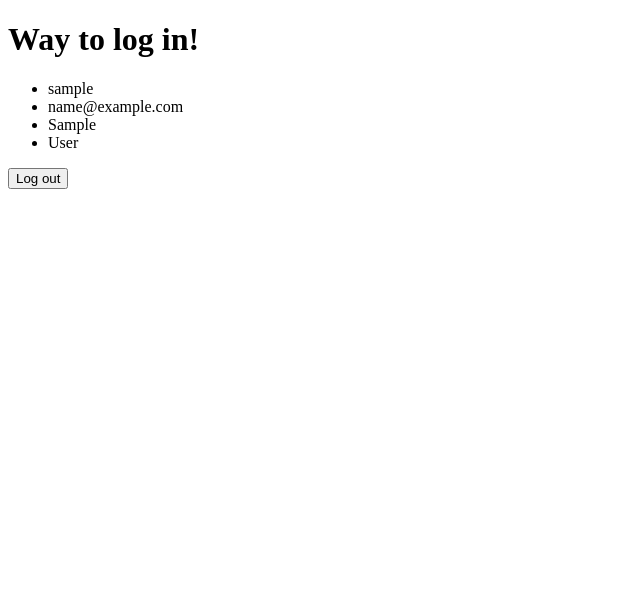
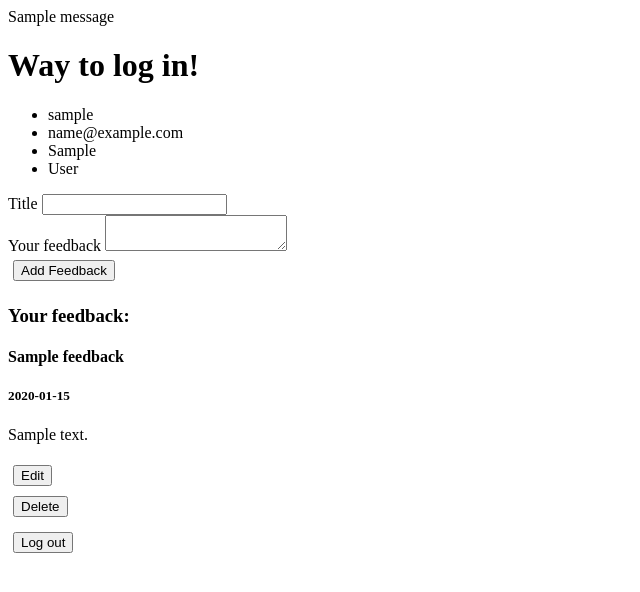
Before and after one commit to tristanbrody/auth-exercise, a Flask app: a page that uses templates/base.html in a window 1280 px wide. Shown: the top 592 px of the page, without its empty margins (0-640 px from the left). Run offline with Flask 2, Linux system fonts and the light colour scheme; the visitor is signed in with stand-in values (Sample User, id 1); tables that the repository leaves empty hold one stand-in row (values such as "Sample post"); one stand-in notice (Sample message) is shown; parts of the project's set-up code (start-up, migrations or seed data) failed here and were passed over.

Commit message:
rough draft of exercise completed. Missing styles and 'further study' components

```diff
--- a/app.py
+++ b/app.py
@@ -1,7 +1,7 @@
 from flask import Flask, request, redirect, render_template, url_for, flash, jsonify, session
 from flask_debugtoolbar import DebugToolbarExtension
 from sqlalchemy import desc
-from models import db, User, connect_db
+from models import db, User, Feedback, connect_db
 from flask_bcrypt import Bcrypt
 from forms import AddUserForm, LoginForm, FeedbackForm
 
@@ -14,13 +14,19 @@ debug = DebugToolbarExtension(app)
 bcrypt = Bcrypt()
 connect_db(app)
 
+#TODO clean up view functions by moving most of the logic to some sort of controller
+
 @app.route('/')
 def root():
     """Redirect to /register"""
+    if 'username' in session:
+        return redirect(url_for('show_logged_in', username=session['username']))
     return redirect(url_for('register'))
 
 @app.route('/register', methods=['GET', 'POST'])
 def register():
+    if 'username' in session:
+        return redirect(url_for('show_logged_in', username=session['username']))
     form = AddUserForm()
     if form.validate_on_submit():
         username = form.username.data
@@ -51,15 +57,15 @@ def show_login():
 
 @app.route('/users/<username>')
 def show_logged_in(username):
-    # need to add logic for showing Feedback from user
     if 'username' not in session:
         flash("Please log in first to view this")
         return redirect('/login')
-    user = User.query.get(username)
-    print(user.username)
+    user = User.query.get(session['username'])
     if user == None:
         return redirect('/login')
-    return render_template('logged_in.html',user=user)
+    feedback = Feedback.query.filter_by(username=session['username']).all()
+    form = FeedbackForm()
+    return render_template('logged_in.html',user=user, form=form, feedback=feedback)
 
 @app.route('/logout', methods=['POST'])
 def process_logout():
@@ -71,26 +77,67 @@ def redirect_logout():
     """Only accept logout requests made via post"""
     return redirect(url_for('show_login'))
 
-# routes to work on tomorrow
-# need to add FeedbackForm
-
 @app.route('/users/<username>/delete', methods=['POST'])
 def delete_account(username):
     return redirect('/')
 
-@app.route('users/<username>/feedback/add', methods=['GET', 'POST'])
+@app.route('/users/<username>/feedback/add', methods=['POST'])
 def handle_feedback_form(username):
+    if 'username' not in session:
+        flash("Please log in to post feedback")
+        return redirect(url_for('show_login'))
+    if username != session['username']:
+        flash("You can't post feedback for somebody else's account!")
+        return redirect(url_for('show_logged_in'))
+
     form = FeedbackForm()
-    return render_template('add_feedback.html')
-
-@app.route('feedback/<feedback_id>/update', methods=['GET', 'POST'])
-def handle_feedback_update(feedback_id):
-    form = FeedbackForm()
+    if form.validate_on_submit():
+        title = form.title.data
+        content = form.content.data
+    new_feedback = Feedback(title=title,content=content,username=username)
+    db.session.add(new_feedback)
+    db.session.commit()
+    flash("Your feedback has been added")
     return redirect(url_for('show_logged_in', username=session['username']))
 
-@app.route('feedback/<feedback_id>/delete', methods=['POST'])
+@app.route('/feedback/<feedback_id>/update', methods=['GET', 'POST'])
+def handle_feedback_update(feedback_id):
+    if 'username' not in session:
+        flash("Please log in to post feedback")
+        return redirect(url_for('show_login'))
+
+    feedback = Feedback.query.get(feedback_id)
+    if feedback == None:
+        return redirect(url_for('show_logged_in', username=session['username']))
+    if feedback.username != session['username']:
+        flash("You can't update feedback for somebody else's account!")
+        return redirect(url_for('show_logged_in', username=session['username']))
+
+
+    form = FeedbackForm()
+    if form.validate_on_submit():
+        feedback.title = form.title.data
+        feedback.content = feedback.content.data
+        flash("Your feedback was updated")
+        return redirect(url_for('show_logged_in', username=session['username']))
+    return render_template('edit_feedback.html', form=form)
+
+@app.route('/feedback/<feedback_id>/delete', methods=['POST'])
 def delete_feedback(feedback_id):
-    feedback = db.session.get(feedback_id)
+    if 'username' not in session:
+        flash("Please log in to delete feedback")
+        return redirect(url_for('show_login'))
+    feedback = Feedback.query.get(feedback_id)
+    if feedback == None:
+        return redirect(url_for('show_logged_in', username=session['username']))
+    if feedback.username != session['username']:
+        flash("You can't delete feedback for somebody else's account!")
+        return redirect(url_for('show_logged_in', username=session['username']))
     db.session.delete(feedback)
     db.session.commit()
+    flash("Your post has been deleted")
     return redirect(url_for('show_logged_in', username=session['username']))
+
+# def check_if_logged_in():
+#     if 'username' in session:
+#         redirect(url_for('show_logged_in', username=session['username']))
--- a/forms.py
+++ b/forms.py
@@ -1,5 +1,5 @@
 from flask_wtf import FlaskForm
-from wtforms import StringField, FloatField, IntegerField, BooleanField, PasswordField
+from wtforms import StringField, FloatField, IntegerField, BooleanField, PasswordField, TextAreaField
 from wtforms.fields.html5 import EmailField
 from wtforms.validators import InputRequired, Regexp, URL, NumberRange, Optional, Length
 
@@ -15,3 +15,8 @@ class AddUserForm(FlaskForm):
 class LoginForm(FlaskForm):
     username = StringField("Username", validators=[InputRequired()])
     password = PasswordField("Password", validators=[InputRequired()])
+
+class FeedbackForm(FlaskForm):
+    """Add feedbacK"""
+    title = StringField("Title", validators=[InputRequired()])
+    content = TextAreaField("Your feedback", validators=[InputRequired()])
--- a/models.py
+++ b/models.py
@@ -7,6 +7,8 @@ db = SQLAlchemy()
 def connect_db(app):
     db.app = app
     db.init_app(app)
+    # db.drop_all()
+    # db.create_all()
 
 class User(db.Model):
     __tablename__ = "users"
@@ -34,4 +36,5 @@ class Feedback(db.Model):
     id = db.Column(db.Integer, primary_key=True, autoincrement=True)
     title = db.Column(db.String(100), nullable=False)
     content = db.Column(db.String(500), nullable=False)
-    username = db.Column(db.String(20), db.ForeignKey('user.username'), nullable=False)
+    username = db.Column(db.String(20), db.ForeignKey('users.username'), nullable=False)
+    created_at = db.Column(db.Date, default=db.func.current_timestamp())
--- a/static/styles.css
+++ b/static/styles.css
@@ -0,0 +1,7 @@
+div.feedback-item {
+	margin-bottom: 5px;
+}
+
+button {
+	margin: 5px;
+}
--- a/templates/base.html
+++ b/templates/base.html
@@ -6,6 +6,7 @@
     <meta http-equiv="X-UA-Compatible" content="IE=edge">
     <meta name="viewport" content="width=device-width, initial-scale=1.0">
     <title>{% block title %}{% endblock %}</title>
+    <link rel="stylesheet" href="../static/styles.css">
 </head>
 
 <body>
--- a/templates/logged_in.html
+++ b/templates/logged_in.html
@@ -3,6 +3,9 @@
 {% block title %}{{user.username}} | Your Account{% endblock %}
 
 {% block content %}
+{% for flashed_message in get_flashed_messages()%}
+{{flashed_message }}
+{% endfor %}
 <h1>Way to log in!</h1>
 {% if 'username' in session %}
 <ul>
@@ -12,6 +15,40 @@
     <li>{{user.last_name}}</li>
 </ul>
 {% endif %}
+<form action="/users/{{user.username}}/feedback/add" method="POST">
+    {{ form.hidden_tag() }}
+    {% for field in form if field.widget.input_type != 'hidden' %}
+    <div class="login-form--item input-wrapper">
+        {{field.label(class_="")}}
+        {{field(class_="")}}
+        {% for error in field.errors %}
+        {{ error }}
+        {% endfor %}
+    </div>
+    {% endfor %}
+
+    <button>Add Feedback</button>
+</form>
+{% if feedback %}
+<h3>Your feedback:</h3>
+{% for item in feedback %}
+
+<div class="feedback-item">
+    <h4>{{item.title}}</h4>
+    <h5>{{item.created_at}}</h5>
+    <p>{{item.content}}</p>
+    <form action="/feedback/{{item.id}}/update">
+        <button>Edit</button>
+    </form>
+    <form action="/feedback/{{item.id}}/delete" method="POST">
+        <button class="delete-button">Delete</button>
+        <!--TODO add font awesome icon for delete-->
+    </form>
+</div>
+
+{% endfor %}
+{% endif %}
+
 <form action="/logout" method="POST">
     <button class="logout-button">Log out</button>
 </form>
```
Also changed, not shown: templates/edit_feedback.html (added, +19 -0 lines), requirements.txt (line endings or trailing spaces), templates/add_feedback.html (deleted), templates/login.html (line endings or trailing spaces), templates/sign_up.html (line endings or trailing spaces).
